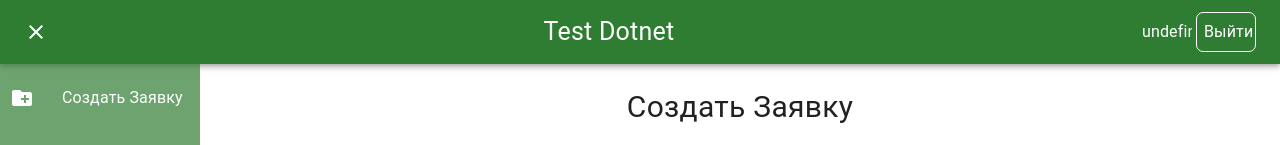
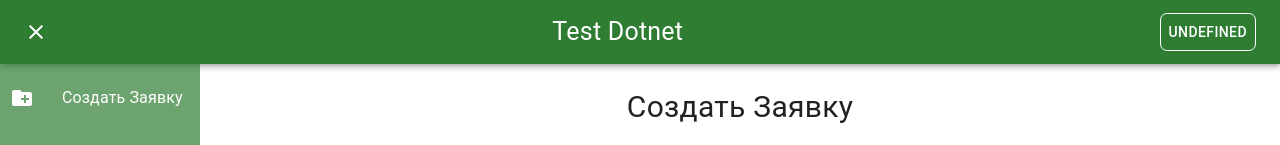
Before and after one commit to CheellDragon/task_bb_front, a React (Create React App) app: page /create in a window 1280 px wide. Shown: the top 145 px of the page. Built offline with nearby package versions, Linux system fonts and the light colour scheme; sample sign-in values are in the browser's storage.

Commit message:
Добавил дропдаун на иконку юзера на хедере

```diff
--- a/src/components/Header/Header.jsx
+++ b/src/components/Header/Header.jsx
@@ -7,6 +7,7 @@
 import Typography from '@mui/material/Typography';
 import CloseIcon from '@mui/icons-material/Close';
 import { Box } from "@mui/material";
+import UserMenu from "./UserMenu/UserMenu";
 
 const Header = ({isAuthorized, signNav, registerNav, openSideBar, isSideBarOpen, currentPage, user, logoutU}) => {
     if(currentPage === '/register') {
@@ -41,8 +42,7 @@
                 {
                     !!user ?
                     <Box sx={{ display: "flex", alignItems: "center" }}>
-                        <Typography sx={{ maxWidth: "50px", overflow: "hidden", mr: 0.5 }}>{`${user.fio}`}</Typography>
-                        <Typography className="authorizationButton" sx={{ maxWidth: "60px", padding: "3px" ,border: "1px solid white" }} onClick={logoutU}>Выйти</Typography>
+                        <UserMenu userName={`${user.fio}`} logoutU={logoutU}/>
                     </Box>
 
                     : currentPage
--- /dev/null
+++ b/src/components/Header/UserMenu/UserMenu.css
@@ -0,0 +1,9 @@
+#UserMenu_button {
+    color: white;
+    border: 1px solid white;
+    border-radius: 7px;
+}
+
+#UserMenu_button:hover {
+    opacity: 0.6;
+}
--- /dev/null
+++ b/src/components/Header/UserMenu/UserMenu.jsx
@@ -0,0 +1,46 @@
+import * as React from 'react';
+import Button from '@mui/material/Button';
+import Menu from '@mui/material/Menu';
+import MenuItem from '@mui/material/MenuItem';
+import './UserMenu.css';
+
+export default function UserMenu({userName,logoutU}) {
+  const [anchorEl, setAnchorEl] = React.useState(null);
+  const open = Boolean(anchorEl);
+  const handleClick = (event) => {
+    setAnchorEl(event.currentTarget);
+  };
+  const handleClose = () => {
+    setAnchorEl(null);
+  };
+  const logoutHandleClose = () => {
+    logoutU()
+    setAnchorEl(null);
+  };
+
+  return (
+    <div>
+      <Button
+        id="UserMenu_button"
+        className='UserMenu_button'
+        aria-controls={open ? 'basic-menu' : undefined}
+        aria-haspopup="true"
+        aria-expanded={open ? 'true' : undefined}
+        onClick={handleClick}
+      >
+        {userName}
+      </Button>
+      <Menu
+        id="basic-menu"
+        anchorEl={anchorEl}
+        open={open}
+        onClose={handleClose}
+        MenuListProps={{
+          'aria-labelledby': 'basic-button',
+        }}
+      >
+        <MenuItem onClick={logoutHandleClose}>Выйти</MenuItem>
+      </Menu>
+    </div>
+  );
+}
```
